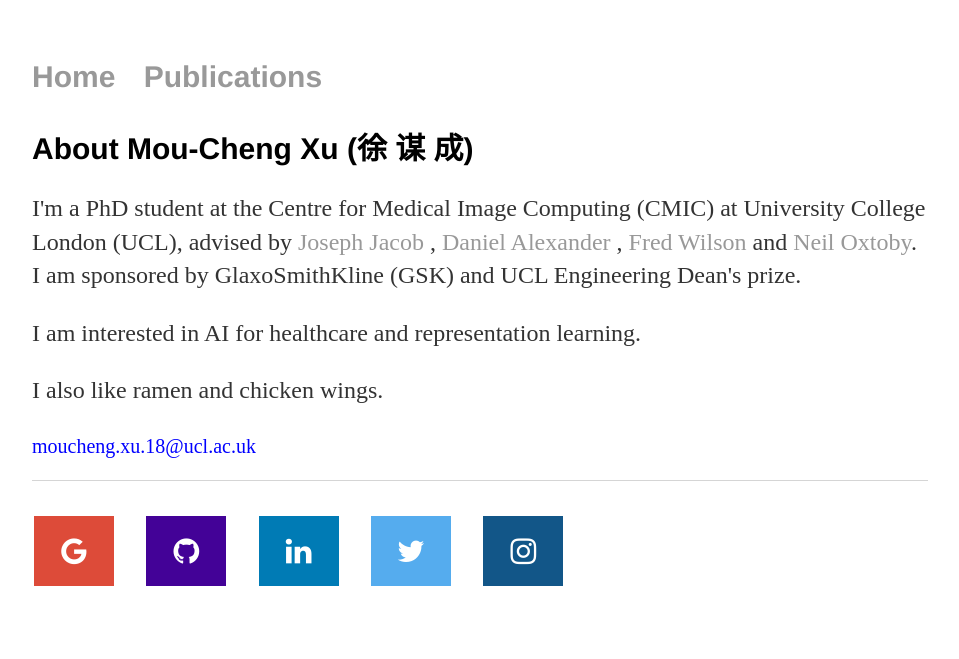
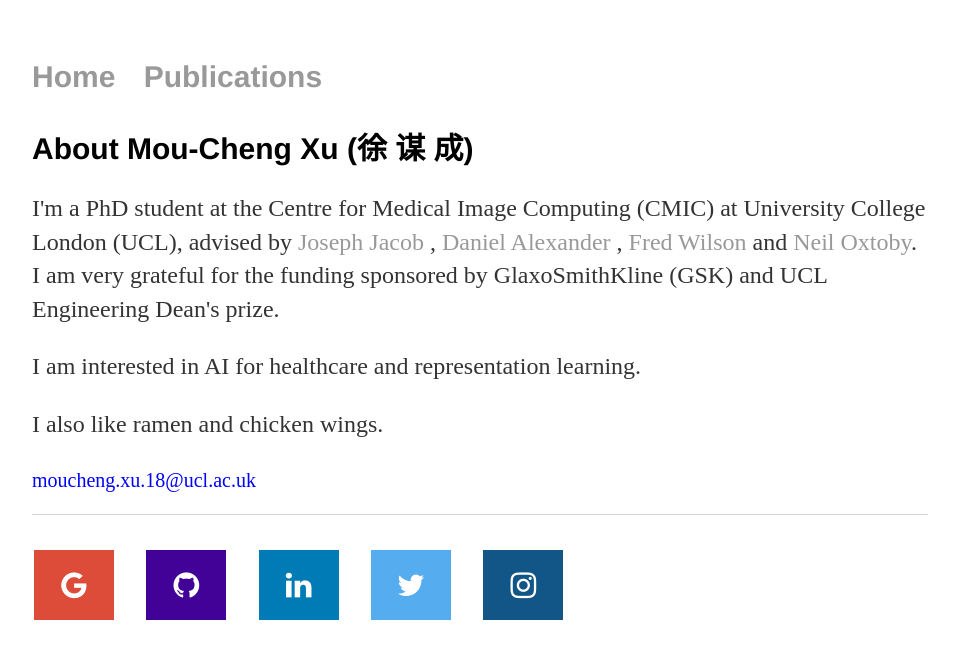
Before and after one commit to moucheng2017/mouchengxu.github.io, a Jekyll site: the page built from index.html, in a window 1280 px wide. Shown: the top 659 px of the page, without its empty margins (160-1119 px from the left). Built offline with Jekyll 4.4.1, drawn with Linux system fonts in a browser that asks for light colours.

Commit message:
Update index.html

```diff
--- a/index.html
+++ b/index.html
@@ -11,7 +11,7 @@ title: Mou-Cheng Xu
 		<a href="https://scholar.google.co.uk/citations?user=mH-ZOQEAAAAJ&hl=en">Daniel Alexander</a> ,
 		<a href="https://uk.linkedin.com/in/frederickwilson">Fred Wilson</a> and
 		<a href="https://scholar.google.com/citations?user=uWfRPHEAAAAJ&hl=en">Neil Oxtoby</a>.
-	I am sponsored by GlaxoSmithKline (GSK) and UCL Engineering Dean's prize.
+	I am very grateful for the funding sponsored by GlaxoSmithKline (GSK) and UCL Engineering Dean's prize.
 	</p>
 	<p>I am interested in AI for healthcare and representation learning.</p>
 	<p>I also like ramen and chicken wings.</p>
```
